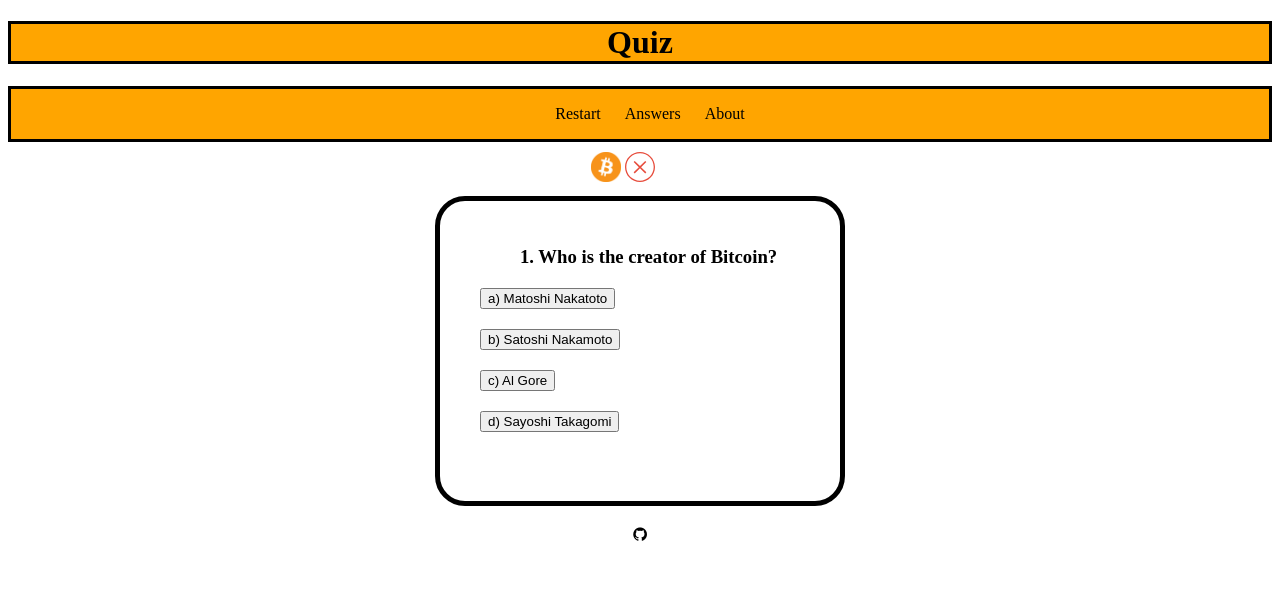
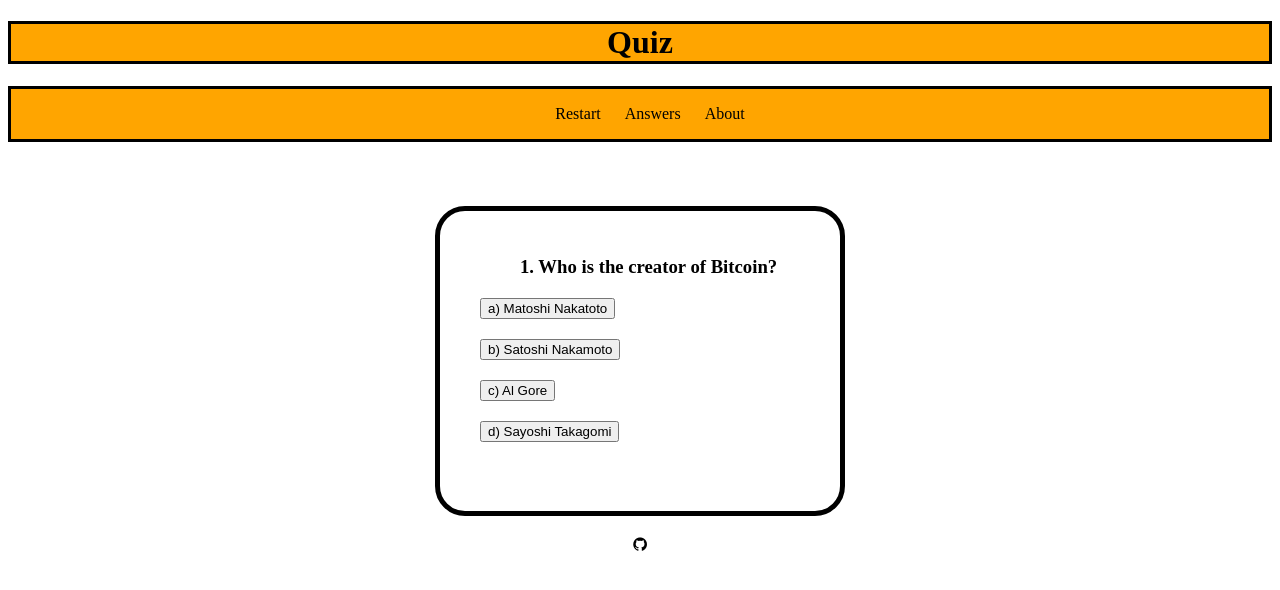
Before and after one commit to dotexe0/quiz-app, a plain HTML site: page index.html in a window 1280 px wide. Both pictures are taken after a click on the button "START". Drawn offline with nearby package versions, Linux system fonts and the light colour scheme.

Commit message:
fixed the rendering, fixed end

```diff
--- a/app.js
+++ b/app.js
@@ -5,11 +5,11 @@ $(document).ready(function(event){
   var quiz = [
     { question: "1. Who is the creator of Bitcoin?",
       answers: ["a) Matoshi Nakatoto", "b) Satoshi Nakamoto", "c) Al Gore", "d) Sayoshi Takagomi"],
-      solution: 1
+      solution: "b) Satoshi Nakamoto"
     },
     { question: "2. What year was the Bitcoin white paper released?",
       answers: ["a) 1988", "b) 2009", "c) 2008", "d) 1999"],
-      solution: 2
+      solution: "c) 2008"
     },
     { question: "3. What is the smallest unit of bitcoin currency(Ƀ)?",
       answers: ["a) Satoshi", "b) Byte", "c) Bit", "d) Gas"],
@@ -21,17 +21,17 @@ $(document).ready(function(event){
     },
     { question: "5. What is the process that creates new bitcoin called?",
       answers: ["a) Finding", "b) Developing", "c) Digging", "d) Mining"],
-      solution: 3
+      solution: "d) Mining"
     }
   ];
 
-  function questionNumber(value){
-    return currentQuestion;
-  };
-  function renderQuestion(quiz, currentQuestion, loadNextQuestion){
+  // function questionNumber(value){
+  //   return currentQuestion;
+  // };
+  function renderQuestion(currentQuestion){
 
-    var innerHTML = quiz.map(function(){
-      return '<ul class="question-list">' +
+    var innerHTML =
+              '<ul class="question-list">' +
               '<ol>' +
               '<h3>'+ quiz[currentQuestion].question + '</h3>' +
               '</ol>' +
@@ -39,47 +39,42 @@ $(document).ready(function(event){
               '<button class="submit-answer">' + quiz[currentQuestion].answers[1] + '</button>' +
               '<button class="submit-answer">' + quiz[currentQuestion].answers[2] + '</button>' +
               '<button class="submit-answer">' + quiz[currentQuestion].answers[3] + '</ol>' +
-              '</ul>'
-    });
-    console.log(innerHTML[currentQuestion]);
-    loadNextQuestion.append(innerHTML[currentQuestion])
+              '</ul>';
+
+    $('.question-box').empty();
+    $('.question-box').append(innerHTML);
   };
   //check if radio button selected is correct answer and update progress bar
   var score = 0;
-  function currentScore(quiz, buttonSelected){
-    var buttonSelected = $(".submit-answer").val();
-    console.log(quiz[currentQuestion - 1].solution);
+  function currentScore(buttonSelected){
     console.log(buttonSelected);
 
-    if (quiz[currentQuestion - 1].solution == buttonSelected){
+    if (quiz[currentQuestion].solution == buttonSelected){
       score += 1;
       var img = '<img class="correct hidden" src="images/bitcoin-correct.png" alt="correct-img"/>'
       $('.score').append(img);
-      console.log(img)
     }
     else{
-      var img = '<img class="wrong hidden" src="images/bitcoin-wrong.png" alt="correct-img"/>'
-      console.log(img)
-
+      var img = '<img class="wrong hidden" src="images/bitcoin-wrong.svg" alt="correct-img"/>'
+      $('.score').append(img);
     };
   };
 
   //on submit, show next question
   $(".question-box").submit(function(event){
     event.preventDefault();
-    $('.question-box').hide(1000, function(){
-    $('.start-quiz').remove();
-    $('question-list').remove();
+    var buttonSelected = $('.submit-answer').val();
+    currentScore(buttonSelected);
 
-    renderQuestion(quiz, currentQuestion, $('.question-box'));
-    currentQuestion += 1;
-    $('.question-box').show(1000);
-
-    var buttonSelected = $('.submit-answer').val();
-    currentScore(quiz, buttonSelected);
-
-
-    });
+    $('.question-box').hide(1000);
+      $('.start-quiz').remove();
+      $('.question-list').remove();
+      if (currentQuestion < quiz.length - 1){
+        renderQuestion(currentQuestion);
+        currentQuestion += 1;
+      $('.question-box').show(1000);
+    }else {
+      console.log("game over");
+    }
   });
-
 });
--- a/main.css
+++ b/main.css
@@ -26,7 +26,7 @@ padding-right: 20px;
 }
 
 .hidden img{
-  /*visibility: hidden;*/
+  visibility: hidden;
   display: inline-block;
   margin-top: 10px;
   margin-bottom: 10px;
```
